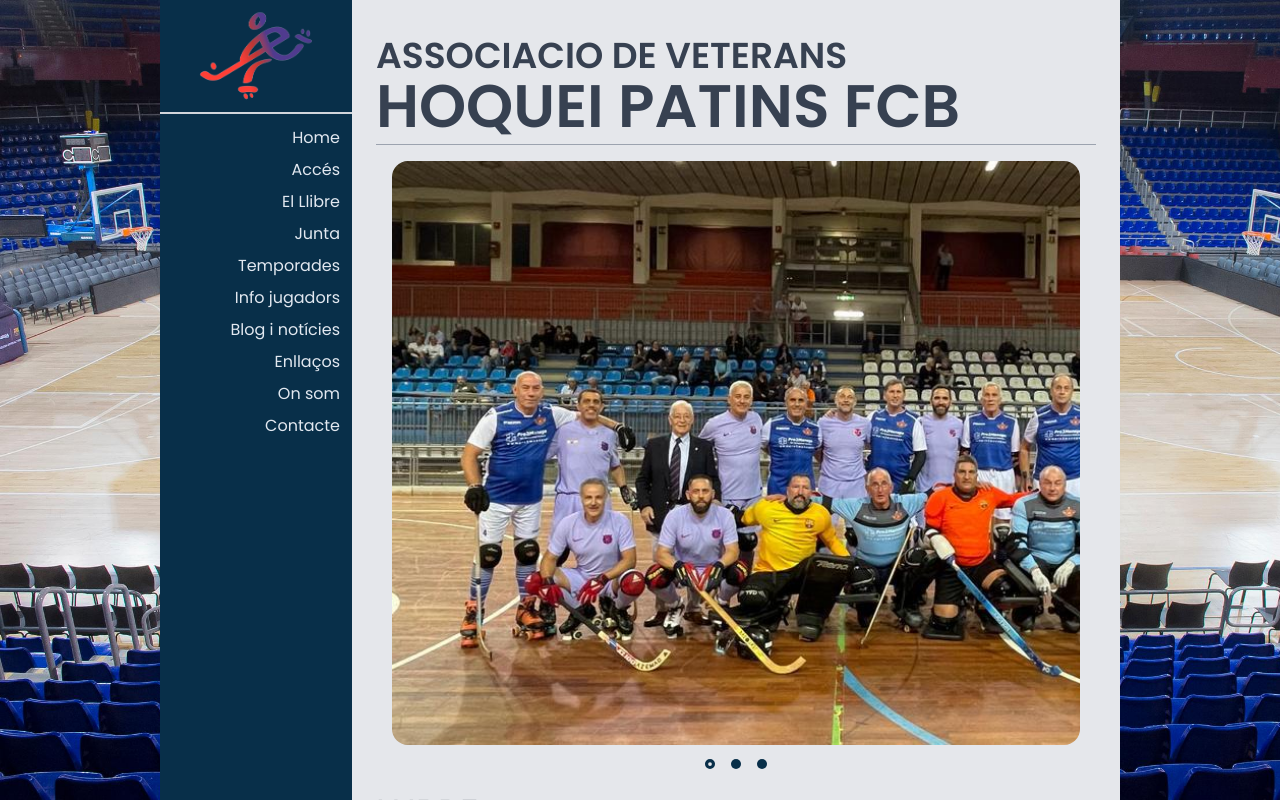
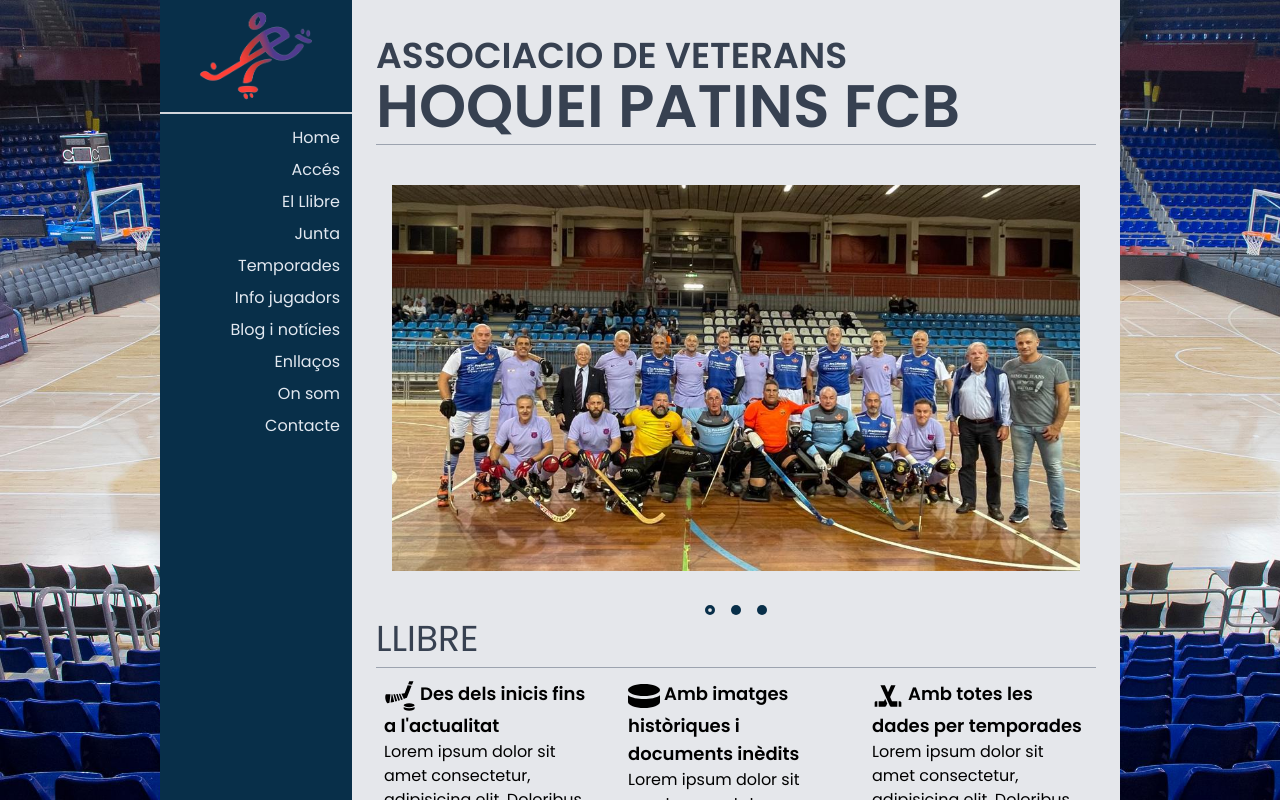
Before and after one commit to alex0rpi/web-veterans-hoquei, a React (Vite) app in the folder client/: page / in a window 1280 px wide. Built offline with nearby package versions, Linux system fonts and the light colour scheme.

Commit message:
Slider works, pending dialog modal and backdrop

```diff
--- a/client/src/components/main/ImageSlider.tsx
+++ b/client/src/components/main/ImageSlider.tsx
@@ -11,6 +11,7 @@
 const ImageSlider = () => {
 
     const [currentIndex, setCurrentIndex] = useState(0)
+    const [showModal, setShowModal] = useState(false)
     const slides = [foto01, foto02, foto03]
 
     const slideLeft = () => {
@@ -31,9 +32,23 @@
         setCurrentIndex(index)
     }
 
+const showImageModal = () => {
+    console.log('showImageModal');
+    setShowModal(prevState => !prevState)
+}
+
   return (
-    <div className="relative m-auto h-[600px] w-full px-4 pt-4 group">
-        <div style={{backgroundImage: `url(${slides[currentIndex]})`, backgroundSize: 'cover'}} className="w-full h-full rounded-2xl duration-200"></div>
+    <>
+      {/* <dialog open={showModal}>
+        <div>
+          <img src={slides[currentIndex]} alt="Foto" className="w-auto h-[70vh] m-auto rounded-xl top-10"/>
+          <form method="dialog">
+          <button className="bg-slate-500 text-2xl">Tanca</button>
+          </form>
+        </div>
+      </dialog> */}
+      <div className="relative m-auto h-[450px] w-auto px-4 pt-4 group">
+          <div style={{backgroundImage: `url(${slides[currentIndex]})`, backgroundSize: 'contain', backgroundRepeat: 'no-repeat',backgroundPosition:'center'}} className="w-full h-full rounded-2xl duration-200" onClick={showImageModal}></div>
           <div className="opacity-0 group-hover:opacity-100 transition-opacity duration-200 absolute top-[50%] -translate-x-0 translate-y-[-50%] left-5 text-2xl rounded-full p-2 bg-black/20 cursor-pointer text-white w-10 h-10 flex items-center justify-center">
           <FontAwesomeIcon
           icon={faChevronLeft}
@@ -50,7 +65,7 @@
           className="transition-scale duration-200 hover:scale-125"
           />
           </div>
-        <div className="flex top-4 justify-center py-2">
+          <div className="flex top-4 justify-center mt-1">
             { slides.map((slide, slideIndex) => (
               <div key={slideIndex} className="cursor-pointer">
                 {slideIndex === currentIndex
@@ -69,6 +84,8 @@
 
           </div>
       </div>
+    </>
+
   );
 };
 
--- a/client/src/components/main/MainContent.tsx
+++ b/client/src/components/main/MainContent.tsx
@@ -1,6 +1,5 @@
 import { HeaderTitle } from "./HeaderTitle";
 import { easeInOut, motion } from "framer-motion";
-import { ImageCarousel } from "./ImageCarousel";
 import Testimonials from "./Testimonials";
 import BookFeatures from "./BookFeatures";
 import Location from "./Location";
@@ -18,13 +17,12 @@
         <HeaderTitle />
 
         <ImageSlider/>
-        {/* <ImageCarousel /> */}
-        <h4 className="mb-3 mt-12 border-b border-gray-400 pb-2 text-4xl font-medium text-gray-700">
+        <h4 className="mb-3 mt-6 border-b border-gray-400 pb-2 text-4xl font-medium text-gray-700">
           LLIBRE
         </h4>
         <BookFeatures />
         <Testimonials />
-        <h4 className="mb-3 mt-12 border-b border-gray-400 pb-2 text-4xl font-medium text-gray-700">
+        <h4 className="mb-3 mt-6 border-b border-gray-400 pb-2 text-4xl font-medium text-gray-700">
           JUNTA
         </h4>
         <div className="flex justify-center">
@@ -33,12 +31,12 @@
           </div>
         </div>
 
-        <h4 className="mb-3 mt-12 border-b border-gray-400 pb-2 text-4xl font-medium text-gray-700">
+        <h4 className="mb-3 mt-6 border-b border-gray-400 pb-2 text-4xl font-medium text-gray-700">
           TEMPORADES RECENTS
         </h4>
         <ChapterGrid />
 
-        <h4 className="mb-3 mt-12 border-b border-gray-400 pb-2 text-4xl font-medium text-gray-700">
+        <h4 className="mb-3 mt-6 border-b border-gray-400 pb-2 text-4xl font-medium text-gray-700">
           Enllaços
         </h4>
         <div className="flex justify-center">
@@ -47,12 +45,12 @@
           </div>
         </div>
 
-        <h4 className="mb-3 mt-12 border-b border-gray-400 pb-2 text-4xl font-medium text-gray-700">
+        <h4 className="mb-3 mt-6 border-b border-gray-400 pb-2 text-4xl font-medium text-gray-700">
           On Som
         </h4>
         <Location />
 
-        <h4 className="mb-3 mt-12 border-b border-gray-400 pb-2 text-4xl font-medium text-gray-700">
+        <h4 className="mb-3 mt-6 border-b border-gray-400 pb-2 text-4xl font-medium text-gray-700">
           Contacte
         </h4>
         <div className="flex justify-center">
--- a/client/src/index.css
+++ b/client/src/index.css
@@ -24,6 +24,10 @@
   @apply cursor-pointer rounded-xl shadow-slate-950 transition duration-300 ease-out hover:scale-95 hover:shadow-xl;
 }
 
+/* .foto-dialog {
+  @apply fixed w-full h-full m-auto;
+} */
+
 /* ------------------------------------- */
 /* CUSTOM SCROLL BAR */
 /* width */
```
Lines whose indentation alone changed are shown as unchanged.
